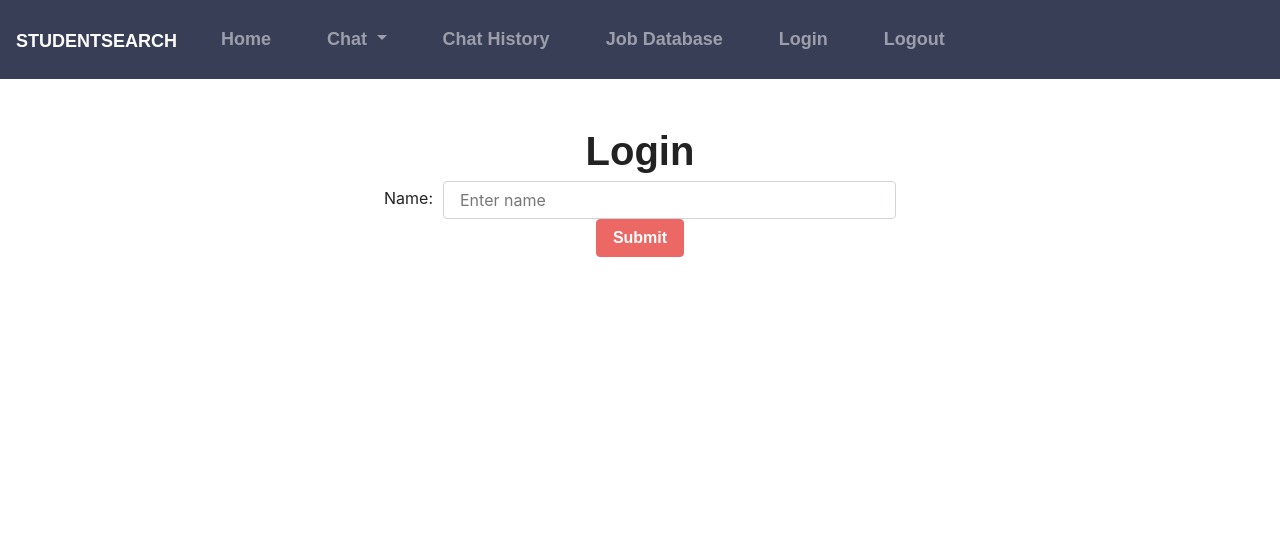
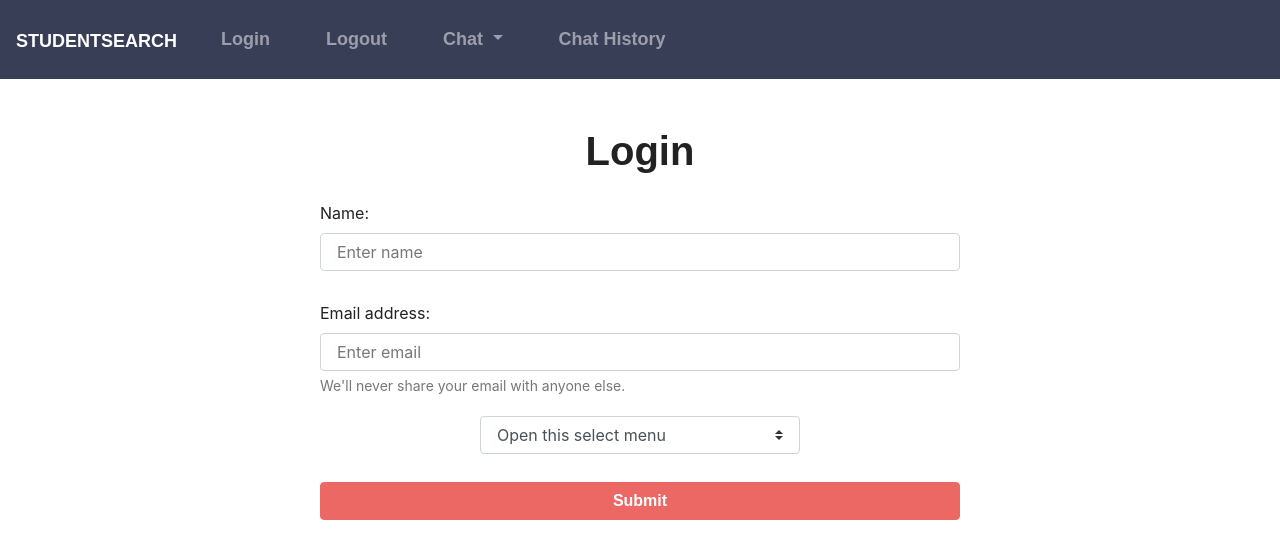
Before and after one commit to xsharonhe/offeye, a Flask app: page /login in a window 1280 px wide. Shown: the top 559 px of the page. Run offline with Flask 2, Linux system fonts and the light colour scheme; some libraries are stand-ins or nearby versions; some web fonts are replaced.

Commit message:
Adding redirection and email automation

```diff
--- a/app/database.py
+++ b/app/database.py
@@ -7,6 +7,7 @@ from datetime import datetime
 FILE = "messages.db"
 CHAT_TABLE = "Messages"
 JOB_TABLE = "Jobs"
+EMAIL_TABLE = "Emails"
 
 
 class DataBase:
@@ -44,6 +45,10 @@ class DataBase:
         second = f"""CREATE TABLE IF NOT EXISTS {JOB_TABLE}
                     (name TEXT, content_message TEXT, time Date, id INTEGER PRIMARY KEY AUTOINCREMENT)"""
         self.cursor.execute(second)
+        email = """CREATE TABLE IF NOT EXISTS {}
+                            (name TEXT, email TEXT)
+                        """.format(EMAIL_TABLE)
+        self.cursor.execute(email)
         self.conn.commit()
 
     def get_all_messages(self, limit=100, name=None):
@@ -92,7 +97,7 @@ class DataBase:
 
     def robo_messages(self, limit=100, name=None):
         """
-        returns all messages
+        returns all ROBOT messages
         :param limit: int
         :return: list[dict]
         """
@@ -105,7 +110,7 @@ class DataBase:
 
         result = self.cursor.fetchall()
 
-        # return messages in sorted order by date
+        #SORT BY DATE
         results = []
         for r in sorted(result, key=lambda x: x[3], reverse=True)[:limit]:
             name, content_message, date, _id = r
@@ -113,3 +118,9 @@ class DataBase:
             results.append(data)
 
         return list(reversed(results))
+
+
+    def save_email(self, name, email):
+        query = "INSERT INTO {} VALUES (?, ?)".format(EMAIL_TABLE)
+        self.cursor.execute(query, (name, email))
+        self.conn.commit()
--- a/app/static/styles/login.styles.css
+++ b/app/static/styles/login.styles.css
@@ -1,32 +1,33 @@
-.login-form {
+.login-container {
+    margin: 50px;
+    text-align: center;
+    border: 2px solid black;
+    padding: 20px;
+    display: flex;
+    flex-direction: column;
+}
+
+h1 {
     margin-top: 50px;
     text-align: center;
 }
 
 .form-group {
+    margin: auto;
     margin-top: 20px;
     display: flex;
-    margin: auto;
+    flex-direction: column;
+    width: 50%;
 }
 
-.name-label {
-    margin-left: 30vw;
-    margin-right: 10px;
-    margin-top: 5px;
+.email {
+    padding-top: 10px;
 }
 
 .name-text {
     margin-right: 30vw;
 }
 
-@media (max-width: 600px) {
-    .form-group {
-        display: flex;
-        flex-direction: column;
-        margin: 20px;
-    }
-
-    .name-label {
-        margin: auto;
-    }
+.submitButton {
+    margin-top: 20px;
 }
--- a/app/templates/login.html
+++ b/app/templates/login.html
@@ -38,8 +38,23 @@
                     <label class="name-label" for="name">Name:</label>
                     <input type="text" class="form-control name-text" name="inputName" aria-describedby="emailHelp" placeholder="Enter name" >
                 </div>
-            </fieldset>
-                <button type="submit" class="btn btn-primary">Submit</button>
+                <div class="form-group email">
+                    <div class="emailAdd">
+                        <label for="exampleInputEmail1">Email address:</label>
+                        <input name="email" type="email" class="form-control" id="exampleInputEmail1" aria-describedby="emailHelp" placeholder="Enter email" required>
+                    <small id="emailHelp" class="form-text text-muted">We'll never share your email with anyone else.</small>
+                </div>
+                <div class="form-group">
+                    <label>
+                       <select name="schoolOptions" class="custom-select" required>
+                       <option selected="">Open this select menu</option>
+                       <option value="1">High school</option>
+                       <option value="2">Undergraduate</option>
+                       <option value="3">Graduate</option>
+                       </select>
+                   </label>
+                    </div>
+                <button type="submit" class="btn btn-primary submitButton">Submit</button>
             </fieldset>
         </form>
     </div>
--- a/app/templates/template.html
+++ b/app/templates/template.html
@@ -26,28 +26,22 @@
             <div class="collapse navbar-collapse" id="navbarColor01">
               <ul class="navbar-nav mr-auto">
                 <li class="nav-item">
-                  <a class="nav-link" href="/home"> Home </a>
+                  <a class="nav-link" href="/login"> Login </a>
+                </li>
+                  <li class="nav-item" id="logout">
+                  <a class="nav-link" id='logout' href="/login"> Logout </a>
                 </li>
                  <li class="nav-item dropdown">
                     <a class="nav-link dropdown-toggle" href="#" id="navbarDropdown" role="button" data-toggle="dropdown" aria-haspopup="true" aria-expanded="false">
                       Chat
                     </a>
                     <div class="dropdown-menu" aria-labelledby="navbarDropdown">
-                      <a class="dropdown-item" href="/chat">Chat with Others</a>
-                      <a class="dropdown-item" href="/jobfinder">Chat with JobFinder </a>
+                      <a class="dropdown-item" href="/chat">CHAT with Others</a>
+                      <a class="dropdown-item" href="/jobfinder">Chat with OffEye </a>
                     </div>
                   </li>
                 <li class="nav-item">
-                  <a class="nav-link" href="/history"> Chat History </span></a>
-                </li>
-                <li class="nav-item">
-                  <a class="nav-link" href="/database"> Job Database </a>
-                </li>
-                <li class="nav-item" id="login">
-                  <a class="nav-link"  id="login" href="/login"> Login </a>
-                </li>
-                <li class="nav-item" id="logout">
-                  <a class="nav-link" id='logout' href="/home"> Logout </a>
+                  <a class="nav-link" href="/history"><span> Chat History </span></a>
                 </li>
               </ul>
             </div>
--- a/app/views.py
+++ b/app/views.py
@@ -13,23 +13,36 @@ client = None
 MSG_LIMIT = 20
 
 
-@view.route("/login", methods=["POST","GET"])
+@view.route("/")
+@view.route("/login", methods=['GET', 'POST'])
 def login():
     """
     displays main login page and handles saving name in session
     :exception POST
     :return: None
     """
+
     if request.method == "POST":  # if user input a name
         name = request.form["inputName"]
-        if len(name) >= 2:
+        email = request.form["email"]
+        schoolOptions = request.form["schoolOptions"]
+        db = DataBase()
+        db.save_email(name, email, )
+        if len(name) >= 1:
             session[NAME_KEY] = name
-            flash(f'You were successfully logged in as {name}.')
-            return redirect(url_for("views.chat"))
+            flash('You were successfully logged in as {}.'.format(name))
+            if schoolOptions == '1':
+                return redirect(url_for("views.highschool_chat"))
+            if schoolOptions == '2':
+                return redirect(url_for("views.undergraduate_chat"))
+            if schoolOptions == '3':
+                return redirect(url_for("views.graduate_chat"))
+            else:
+                return redirect(url_for("views.chat"))
         else:
             flash("1Name must be longer than 1 character.")
 
-    return render_template("login.html", **{"session":"session"})
+    return render_template("login.html", **{"session": "session"})
 
 
 @view.route("/logout")
@@ -41,36 +54,6 @@ def logout():
     session.pop(NAME_KEY, None)
     flash("You were logged out.")
     return redirect(url_for("views.login"))
-
-
-@view.route("/")
-@view.route("/home")
-def home():
-    """
-    displays home page if logged in
-    :return: None
-    """
-    global client
-
-    if NAME_KEY not in session:
-        return redirect(url_for("views.login"))
-
-    return render_template("index.html", **{"session": session})
-
-
-@view.route("/get_name")
-def get_name():
-    data = {"name": ""}
-    if NAME_KEY in session:
-        data = {"name": session[NAME_KEY]}
-    return jsonify(data)
-
-
-@view.route("/get_messages")
-def get_messages():
-    db = DataBase()
-    msgs = db.get_all_messages(MSG_LIMIT)
-    return jsonify(msgs)
 
 
 @view.route("/chat")
@@ -133,6 +116,22 @@ def graduate_chat():
     """
     return render_template("graduate.html", **{"session": "session"})
 
+# API ENDPOINTS
+@view.route("/get_name")
+def get_name():
+    data = {"name": ""}
+    if NAME_KEY in session:
+        data = {"name": session[NAME_KEY]}
+    return jsonify(data)
+
+
+@view.route("/get_messages")
+def get_messages():
+    db = DataBase()
+    msgs = db.get_all_messages(MSG_LIMIT)
+    return jsonify(msgs)
+
+
 @view.route("/get_history")
 def get_history(name):
     """
@@ -148,10 +147,6 @@ def get_history(name):
 
 @view.route('/clean')
 def robo():
-    """
-    :param name: str
-    :return: all messages by name of user
-    """
     db = DataBase()
     msgs = db.robo_messages(MSG_LIMIT)
     messages = remove_seconds_from_messages(msgs)
```
Also changed, not shown: messages.db.
